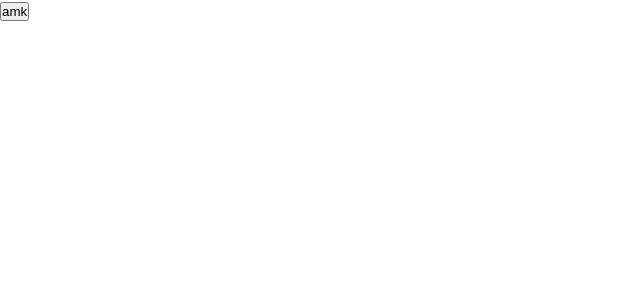
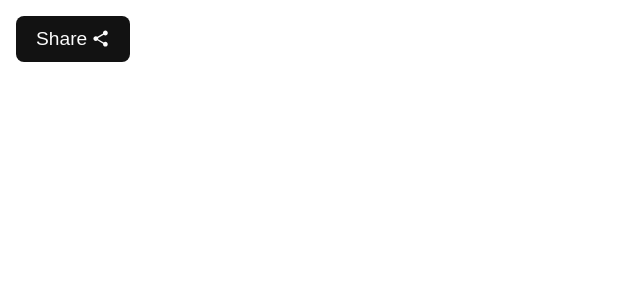
Before and after one commit to AmKreta/oshlash, a React (Create React App) app: page / in a window 1280 px wide. Shown: the top 300 px of the page, without its empty margins (0-640 px from the left). Built offline with nearby package versions, Linux system fonts and the light colour scheme.

Commit message:
added button style

```diff
--- a/package.json
+++ b/package.json
@@ -44,5 +44,8 @@
       "last 1 firefox version",
       "last 1 safari version"
     ]
+  },
+  "resolutions": {
+    "react-scripts/eslint-webpack-plugin": "2.4.1"
   }
 }
--- a/src/App.css
+++ b/src/App.css
@@ -7,3 +7,7 @@
 html,body{
   height:100%;
 }
+
+body{
+  padding:16px;
+}
--- a/src/App.tsx
+++ b/src/App.tsx
@@ -1,11 +1,9 @@
-import React from 'react';
-import logo from './logo.svg';
 import './App.css';
-import Button from './components/button/button.component';
+import Home from './view/home/home.view';
 
 function App() {
   return (
-   <Button title='amk'/>
+   <Home />
   );
 }
 
--- a/src/components/button/button.component.tsx
+++ b/src/components/button/button.component.tsx
@@ -1,11 +1,23 @@
-import React from 'react';
-import StyledButton from './button.styled';
+import React from "react";
+import StyledButton from "./button.styled";
 import { BUTTON } from "../../types/customComponents";
 
 const Button: React.FC<BUTTON> = (props: BUTTON) => {
-    return <StyledButton {...props} >
-        {props.title}
-    </StyledButton>;
-}
+  return (
+    <StyledButton {...props}>
+      {props.startIcon ? (
+        <span className="buttonIcon startIcon">
+          <props.startIcon />
+        </span>
+      ) : null}
+      <span>{props.title}</span>
+      {props.endIcon ? (
+        <span className="buttonIcon endIcon">
+          <props.endIcon />
+        </span>
+      ) : null}
+    </StyledButton>
+  );
+};
 
 export default Button;
--- a/src/components/button/button.styled.ts
+++ b/src/components/button/button.styled.ts
@@ -1,7 +1,43 @@
 import styled from "styled-components";
 
 const StyledButton=styled.button`
+    padding: ${(props)=>`${props.theme.spacing(1.5)}px ${props.theme.spacing(2.5)}px`};
+    font-size: 1.2em;
+    font-weight:500;
+    background-color:${props=>props.theme.palette.text.dark};
+    color:${props=>props.theme.palette.paper.light};
+    border:none;
+    border-radius:${props=> props.theme.spacing()}px;
+    display:flex;
+    align-items:center;
+    transition:'.25s ease-in-out';
 
+    &>.buttonIcon{
+        display:flex;
+        align-items:center;
+        justify-content:center;
+    }
+
+    &>.startIcon{
+        margin-right:${props=>props.theme.spacing(.5)}px;
+    }
+
+    &>.endIcon{
+        margin-left:${props=>props.theme.spacing(.5)}px;
+    }
+
+    &:hover{
+        box-shadow:${props=>`0 1px 2px ${props.theme.palette.text.light}`};
+        cursor:pointer;
+    }
+
+    &:active{
+        transform:scale(.95);
+    }
+
+    &:focus{
+        outline:${props=>`3px solid ${props.theme.palette.text.light}`};
+    }
 `;
 
 export default StyledButton;
--- a/src/index.tsx
+++ b/src/index.tsx
@@ -4,13 +4,17 @@ import App from './App';
 import reportWebVitals from './reportWebVitals';
 import {Provider} from 'react-redux';
 import {store} from './store/configureStore';
+import { ThemeProvider } from 'styled-components';
+import theme from './theme/theme';
 
 const root = ReactDOM.createRoot(
   document.getElementById('root') as HTMLElement
 );
 root.render(
    <Provider store={store}>
-       <App />
+      <ThemeProvider theme={theme}>
+      <App />
+      </ThemeProvider>
    </Provider>
 );
 
--- a/src/theme/theme.ts
+++ b/src/theme/theme.ts
@@ -1,7 +1,34 @@
-import { THEME } from 'styled-components';
+import { THEME } from "styled-components";
 
 const theme: THEME = {
-
+  palette: {
+    paper: {
+      light: "#FBFBFB",
+      main: "#F1F1F1",
+      dark: "#E7E7E7",
+    },
+    primary: {
+      light: "",
+      main: "",
+      dark: "",
+    },
+    secondary: {
+      light: "",
+      main: "",
+      dark: "",
+    },
+    text: {
+      light: "#D3D3D3",
+      main: "#212121",
+      dark: "#121212",
+    },
+    border: {
+      light: "",
+      main: "",
+      dark: "",
+    },
+  },
+  spacing: (x = 1) => 8 * x,
 };
 
-export default THEME;
+export default theme;
--- /dev/null
+++ b/src/view/home/home.view.tsx
@@ -0,0 +1,11 @@
+import React from 'react';
+import Button from '../../components/button/button.component';
+import {MdShare} from 'react-icons/md';
+
+const Home:React.FC=()=>{
+    return (
+        <Button title='Share' endIcon={MdShare}/>
+    );
+}
+
+export default Home;
```
Also changed, not shown: src/types/style.d.ts (+17 -6 lines).
